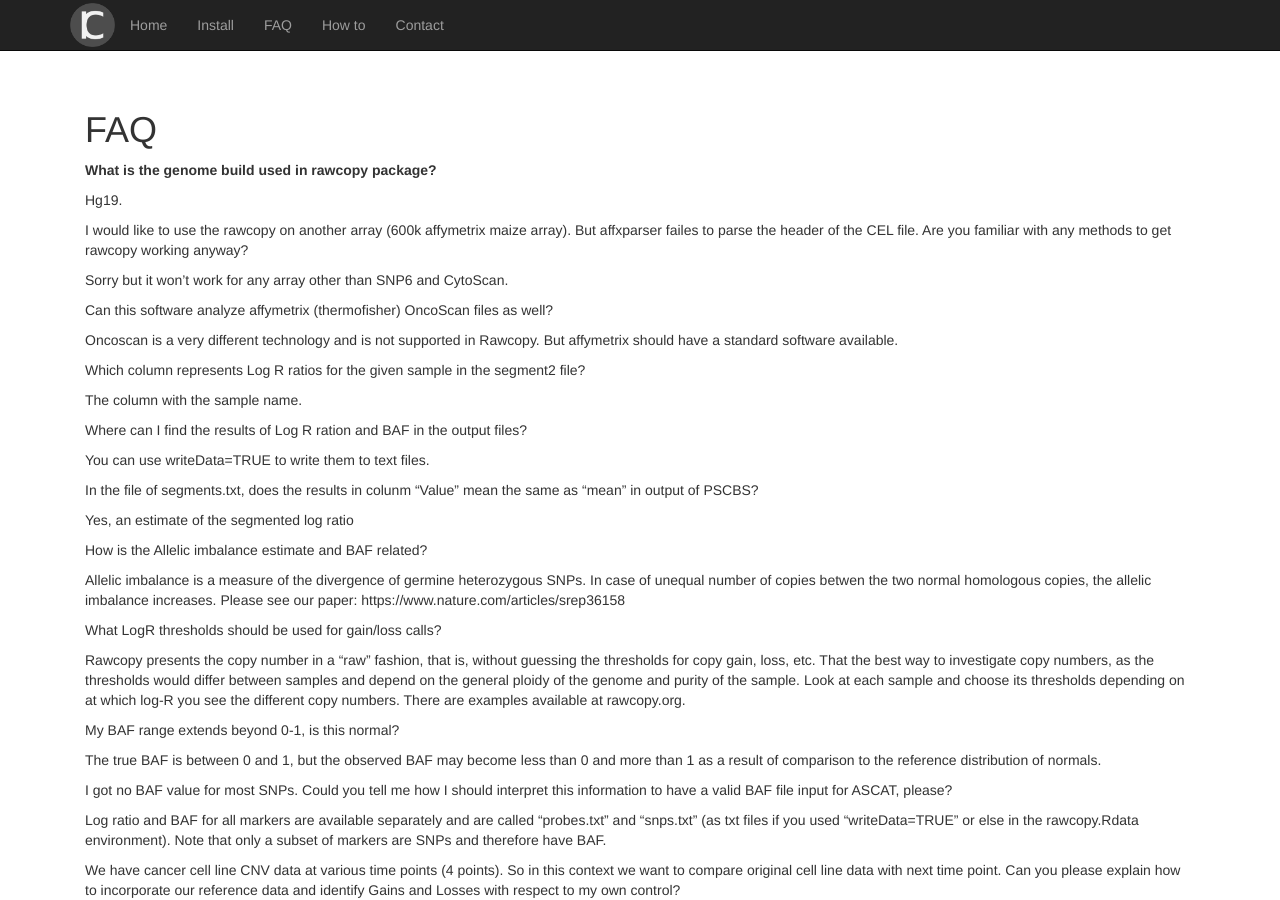
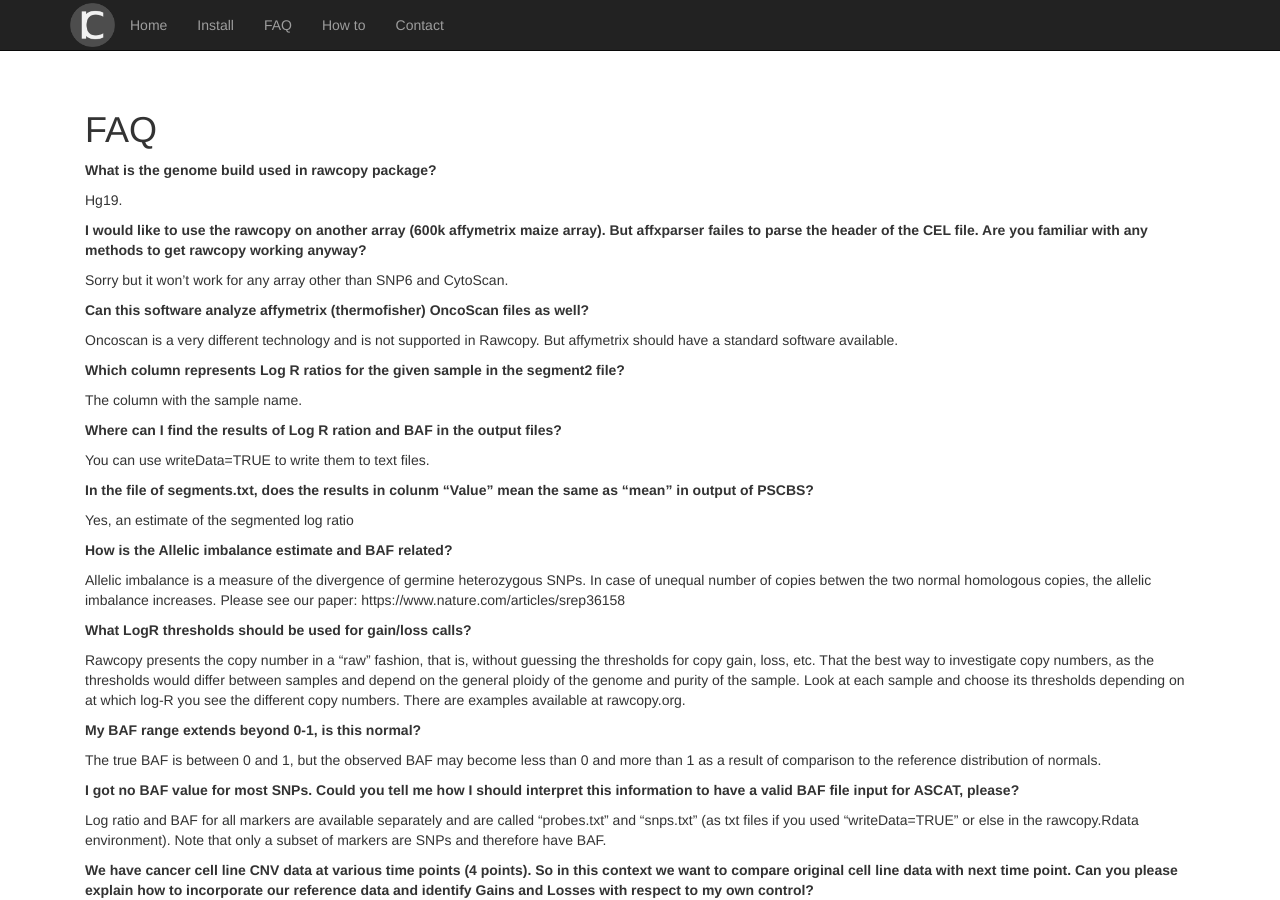
Before and after one commit to rawcopy/rawcopy.github.io, a Jekyll site: the page built from FAQ.md, in a window 1280 px wide and 900 px high. Built offline with Jekyll 4.4.1, drawn with Linux system fonts in a browser that asks for light colours; nearby versions of some CDN libraries.

Commit message:
Update FAQ

```diff
--- a/FAQ.md
+++ b/FAQ.md
@@ -12,69 +12,69 @@ Hg19.
 
 
 
-I would like to use the rawcopy on another array (600k affymetrix maize array). But affxparser failes to parse the header of the CEL file. Are you familiar with any methods to get rawcopy working anyway?
+**I would like to use the rawcopy on another array (600k affymetrix maize array). But affxparser failes to parse the header of the CEL file. Are you familiar with any methods to get rawcopy working anyway?**
 
 Sorry but it won't work for any array other than SNP6 and CytoScan.
 
 
 
-Can this software analyze affymetrix (thermofisher) OncoScan files as well?
+**Can this software analyze affymetrix (thermofisher) OncoScan files as well?**
 
 Oncoscan is a very different technology and is not supported in Rawcopy. But affymetrix should have a standard software available.
 
 
 
-Which column represents Log R ratios for the given sample in the segment2 file?
+**Which column represents Log R ratios for the given sample in the segment2 file?**
 
 The column with the sample name.
 
 
 
-Where can I find the results of Log R ration and BAF in the output files?
+**Where can I find the results of Log R ration and BAF in the output files?**
 
 You can use writeData=TRUE to write them to text files.
 
 
 
-In the file of segments.txt, does the results in colunm "Value" mean the same as "mean" in output of PSCBS?
+**In the file of segments.txt, does the results in colunm "Value" mean the same as "mean" in output of PSCBS?**
 
 Yes, an estimate of the segmented log ratio
 
 
 
-How is the Allelic imbalance estimate and BAF related?
+**How is the Allelic imbalance estimate and BAF related?**
 
 Allelic imbalance is a measure of the divergence of germine heterozygous SNPs. In case of unequal number of copies betwen the two normal homologous copies, the allelic imbalance increases. Please see our paper: https://www.nature.com/articles/srep36158
 
 
 
-What LogR thresholds should be used for gain/loss calls?
+**What LogR thresholds should be used for gain/loss calls?**
 
 Rawcopy presents the copy number in a "raw" fashion, that is, without guessing the thresholds for copy gain, loss, etc. That the best way to investigate copy numbers, as the thresholds would differ between samples and depend on the general ploidy of the genome and purity of the sample. Look at each sample and choose its thresholds depending on at which log-R you see the different copy numbers. There are examples available at rawcopy.org.
 
 
 
-My BAF range extends beyond 0-1, is this normal?
+**My BAF range extends beyond 0-1, is this normal?**
 
 The true BAF is between 0 and 1, but the observed BAF may become less than 0 and more than 1 as a result of comparison to the reference distribution of normals.
 
 
 
-I got no BAF value for most SNPs. Could you tell me how I should interpret this information to have a valid BAF file input for ASCAT, please?
+**I got no BAF value for most SNPs. Could you tell me how I should interpret this information to have a valid BAF file input for ASCAT, please?**
 
 Log ratio and BAF for all markers are available separately and are called "probes.txt" and "snps.txt" (as txt files if you used "writeData=TRUE" or else in the rawcopy.Rdata environment). Note that only a subset of markers are SNPs and therefore have BAF.
 
 
 
-We have cancer cell line CNV data at various time points (4 points). So in this context we want to compare original cell line data with next time point. Can you please explain how to incorporate our reference data and identify Gains and Losses with respect to my own control?
+**We have cancer cell line CNV data at various time points (4 points). So in this context we want to compare original cell line data with next time point. Can you please explain how to incorporate our reference data and identify Gains and Losses with respect to my own control?**
 
 We do not recommend subtracting the signal of one cancer sample from another - that obscures the actual copy numbers involved. Look at the samples one by one, the differences should be evident (and usually not so many).
 
 
 
-I would like to submit my paired normal .CEL files to use as a reference as I believe it will be more informative than the references which I believe come preloaded with Rawcopy.  Could you tell me how I would go about using my paired normal references?
+**I would like to submit my paired normal .CEL files to use as a reference as I believe it will be more informative than the references which I believe come preloaded with Rawcopy.  Could you tell me how I would go about using my paired normal references?**
 
-We recommend that you run all CEL files using the built-in references (so just put both tumor and normal files in a folder and run).
+**We recommend that you run all CEL files using the built-in references (so just put both tumor and normal files in a folder and run).**
 
 It will be better than running paired as
 
@@ -90,19 +90,19 @@ It will be better than running paired as
 
 
 
-Some samples are grossly aneuploid with losses of multiple whole chromosomes. This challenges many normalization algorithms and leads to incorrect copy number calls. As you calculate BAF, could not "copy number=2" be centered to logR=0?
+**Some samples are grossly aneuploid with losses of multiple whole chromosomes. This challenges many normalization algorithms and leads to incorrect copy number calls. As you calculate BAF, could not "copy number=2" be centered to logR=0?**
 
 Rawcopy makes no calls and no error-prone guessing. It simply centers the data at a robust estimate of the median copy number. For most samples the ploidy and purity can be estimated visually from the figures. This is how we intend Rawcopy to be used. You can then choose thresholds for gain, loss, etc and apply them as you see fit.
 
 
 
-Your paper refers to building a local reference set of files. Can you comment on how that is accomplished and implemented?
+**Your paper refers to building a local reference set of files. Can you comment on how that is accomplished and implemented?**
 
 This is a simple addition to the built-in reference data (which is first applied for both the querie sample(s), and for the local references). A median is computed over the local reference samples, per probe, and subtracted from the LogR of the querie sample(s). You should not bother with this unless your DNA quality is very different from ours (i.e. you see noisy or wavy results when running without local reference).
 
 
 
-I have seen that CNVs are not the same for segment.txt file and for the saved cna.profile.Rdata. In fact, I only see a matching between probes in probes.txt file and cna.profile.Rdata but not for segment.txt. I would except they were equal, could you explain the reason, please?
+**I have seen that CNVs are not the same for segment.txt file and for the saved cna.profile.Rdata. In fact, I only see a matching between probes in probes.txt file and cna.profile.Rdata but not for segment.txt. I would except they were equal, could you explain the reason, please?**
 
 The segments(.txt) are generated by the segmentation algorithm, and represent the most likely breakpoints. Some of these segments will be CNVs, you need to apply thresholds for that based on your aims (perhaps GISTIC does that).
 
```
